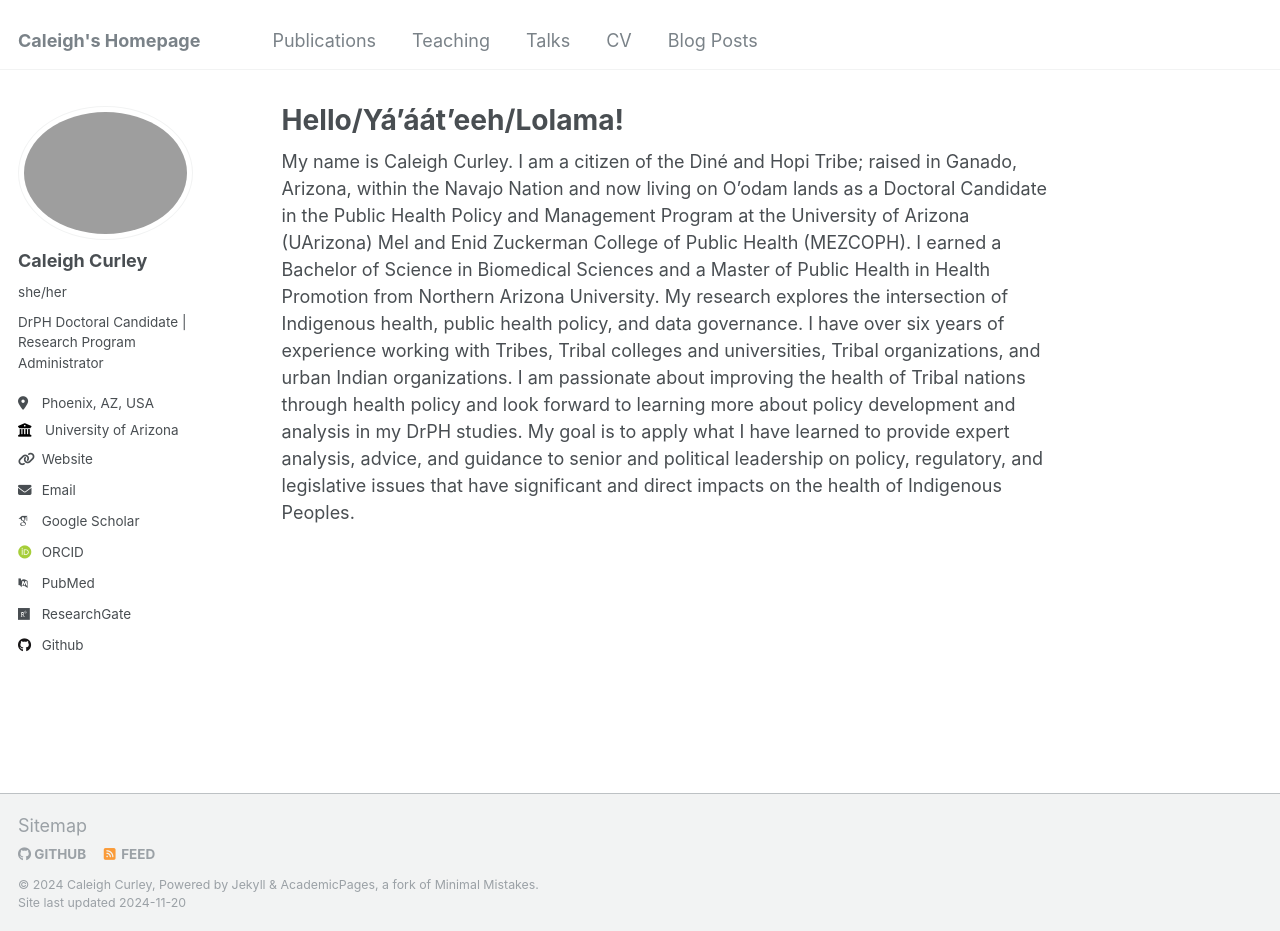
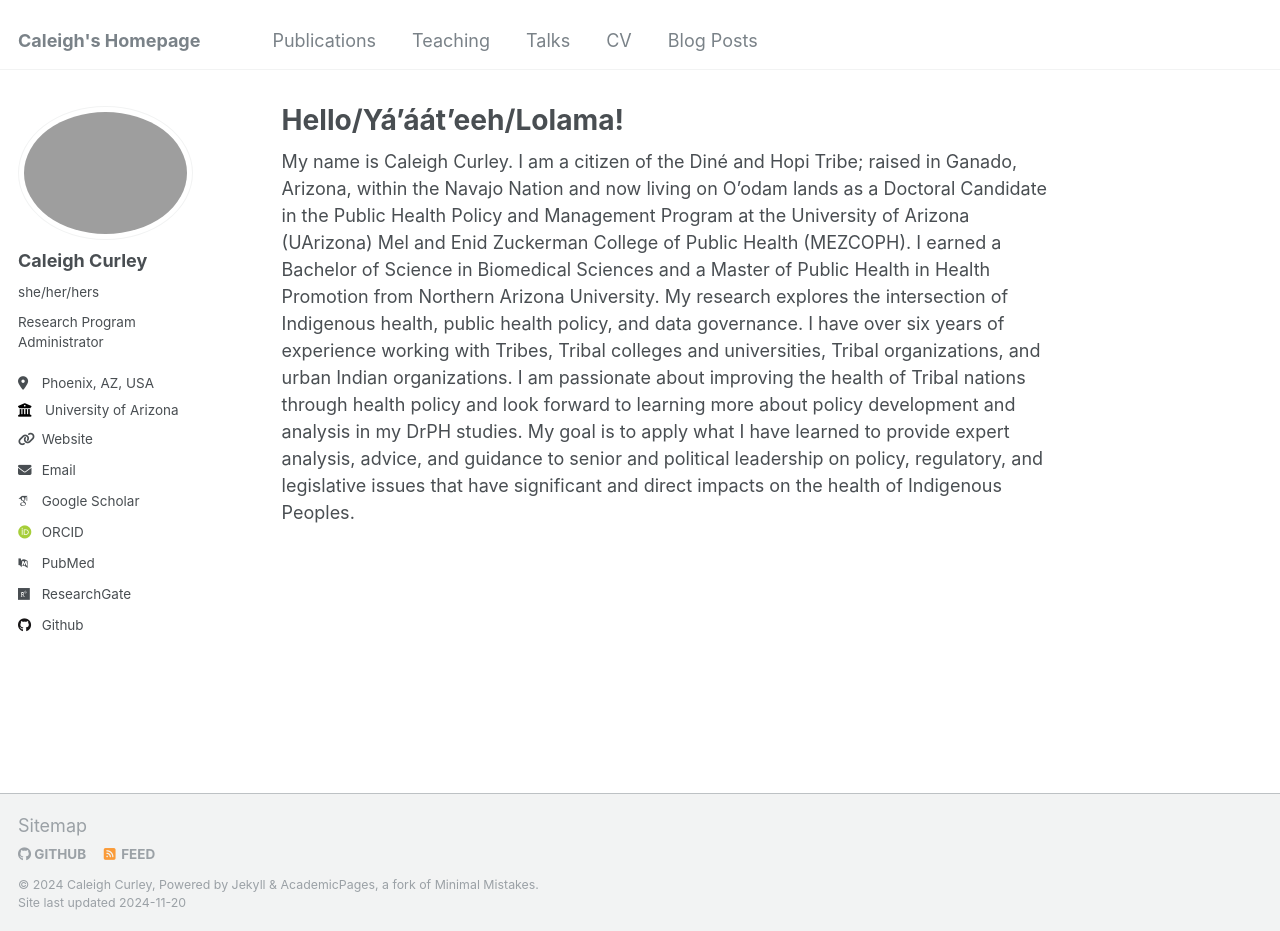
Before and after one commit to caleighcurley/Caleigh-Curley, a Jekyll site: the page built from _pages/about.md, in a window 1280 px wide and 931 px high. Built offline with Jekyll 4.4.1, drawn with Linux system fonts in a browser that asks for light colours; some web fonts are replaced.

Commit message:
Update _config.yml

```diff
--- a/_config.yml
+++ b/_config.yml
@@ -23,8 +23,10 @@ author:
   # Biographic information
   avatar           : "2024_Roots_of_resilience (11 of 43)_pp.jpg"
   name             : "Caleigh Curley"
-  pronouns         : "she/her"
-  bio              : "DrPH Doctoral Candidate | Research Program Administrator"
+  pronouns         : "she/her/hers"
+  bio              : "DrPH Doctoral Candidate"
+  title_separator  : "-"
+  bio              : "Research Program Administrator"
   location         : "Phoenix, AZ, USA"
   employer         : "University of Arizona"
   uri              : 'https://caleighcurley.github.io/Caleigh-Curley/'
```
